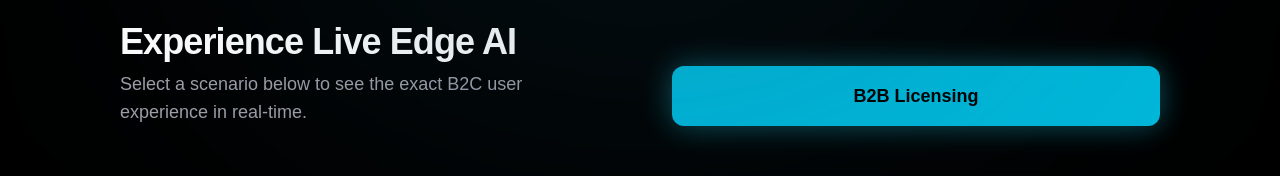
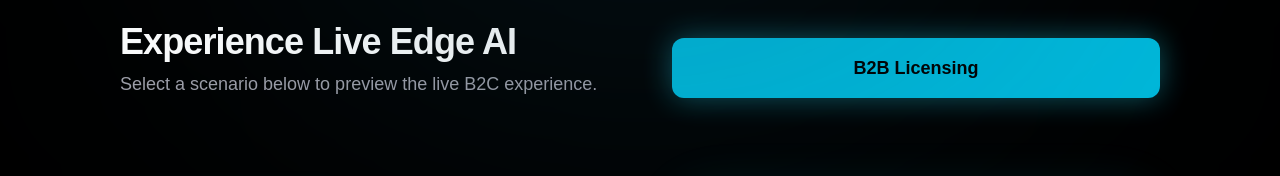
Before and after one commit to yemekyarismasi/smart-kitchen-assistant, a Next.js app: page / in a window 1280 px wide. Shown: the part 306-482 px from the top of the page. Built offline with nearby package versions, Linux system fonts and the light colour scheme.

Commit message:
Shorten Experience Live Edge AI description to prevent text wrapping

```diff
--- a/src/app/page.js
+++ b/src/app/page.js
@@ -28,7 +28,7 @@ export default function Home() {
             Experience Live Edge AI
           </h2>
           <p className="text-zinc-400 text-base md:text-lg">
-            Select a scenario below to see the exact B2C user experience in real-time.
+            Select a scenario below to preview the live B2C experience.
           </p>
         </div>
         <div className="w-full">
```
